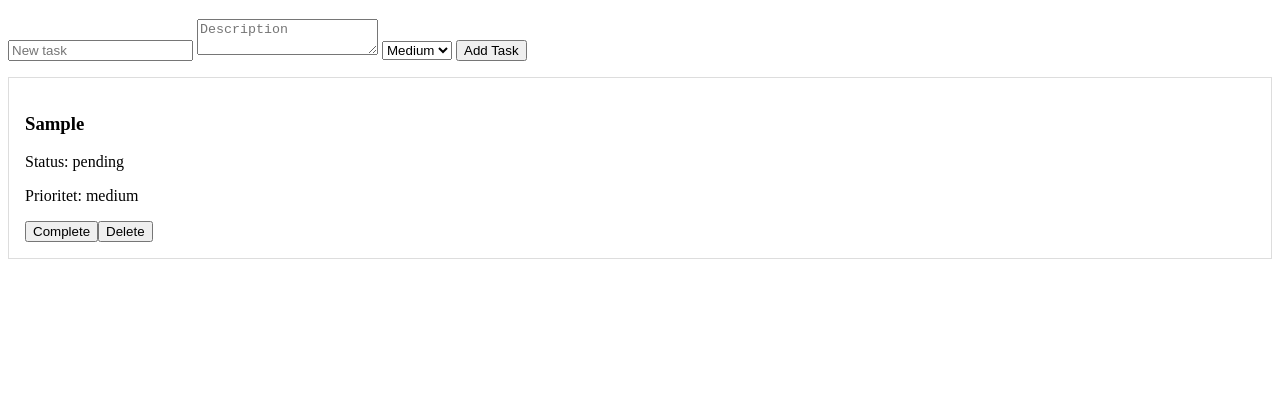
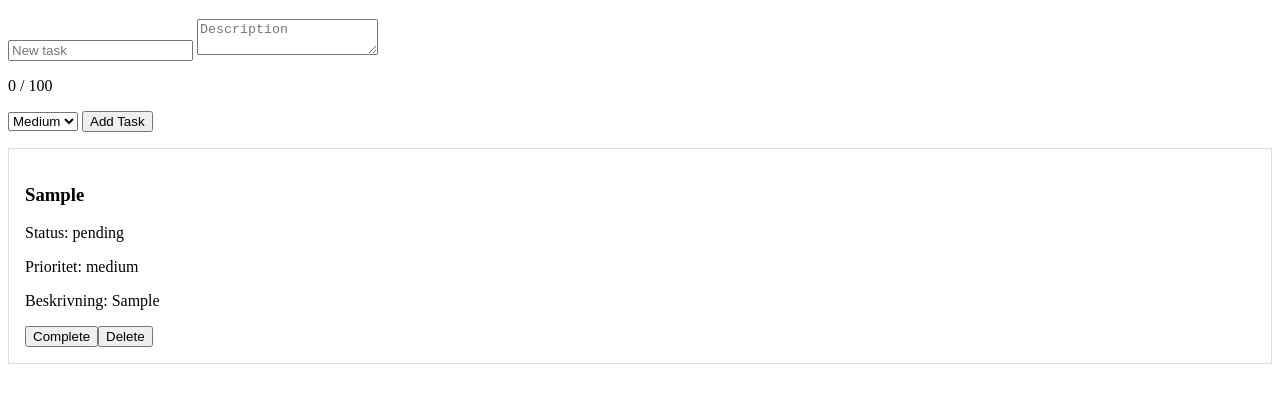
Before and after one commit to isabellesvedlund/task-tracker-evently, a website with bundled scripts: page index.html in a window 1280 px wide. Both pictures are taken after typing "Sample", "Sample" into the empty fields and a click on the button "Add Task". Shown: the part 61-464 px from the top of the page. Built offline with nearby package versions, Linux system fonts and the light colour scheme.

Commit message:
senaste fixarna

```diff
--- a/index.html
+++ b/index.html
@@ -13,6 +13,7 @@
     <form id="task-form">
       <input id="task-input" type="text" placeholder="New task" />
       <textarea id="description-input" placeholder="Description"></textarea>
+      <p id="description-count">0 / 100</p>
       <select id="priority-input">
         <option value="low">Low</option>
         <option value="medium" selected>Medium</option>
--- a/src/task-tracker-dag6.ts
+++ b/src/task-tracker-dag6.ts
@@ -43,6 +43,9 @@ const taskInput = document.querySelector("#task-input") as HTMLInputElement;
 const descriptionInput = document.querySelector(
   "#description-input",
 ) as HTMLTextAreaElement;
+const descriptionCount = document.querySelector(
+  "#description-count",
+) as HTMLParagraphElement;
 const priorityInput = document.querySelector(
   "#priority-input",
 ) as HTMLSelectElement;
@@ -89,11 +92,21 @@ function handleSubmit(event: SubmitEvent): void {
 
   const priority = priorityInput.value as TaskPriority;
 
-  addTask(taskName, priority);
+  const description = descriptionInput.value.trim();
+  if (description.length > 100) {
+    errorMessage.textContent = "Description must be max 100 characters.";
+    return;
+  }
+
+  addTask(taskName, priority, description);
 
   taskForm.reset();
+  descriptionCount.textContent = "0 / 100";
 }
 taskForm.addEventListener("submit", handleSubmit);
+descriptionInput.addEventListener("input", () => {
+  descriptionCount.textContent = `${descriptionInput.value.length} / 100`;
+});
 
 //-----------------------------
 //--------ADD TASK-------------
@@ -104,9 +117,9 @@ function addTask(
 ): void {
   const newTask: Task = {
     id: nextId,
-    name: name,
+    name,
     status: "pending",
-    priority: priority,
+    priority,
   };
 
   if (description) {
@@ -164,6 +177,11 @@ function renderTask(task: Task): HTMLDivElement {
   const priority = document.createElement("p");
   priority.textContent = `Prioritet: ${task.priority}`;
 
+  const description = document.createElement("p");
+  if (task.description) {
+    description.textContent = `Beskrivning: ${task.description}`;
+  }
+
   const completeButton = document.createElement("button");
   completeButton.classList.add("btn");
   completeButton.textContent = task.status === "pending" ? "Complete" : "Undo";
@@ -176,7 +194,13 @@ function renderTask(task: Task): HTMLDivElement {
   deleteButton.addEventListener("click", () => {
     deleteTask(task.id);
   });
-  card.append(title, status, priority, completeButton, deleteButton);
+  card.append(title, status, priority);
+
+  if (task.description) {
+    card.append(description);
+  }
+
+  card.append(completeButton, deleteButton);
 
   return card;
 }
```
Also changed, not shown: dist/task-tracker-dag6.js, 1 other file.
